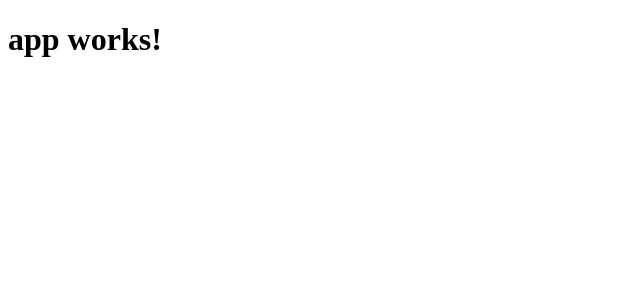
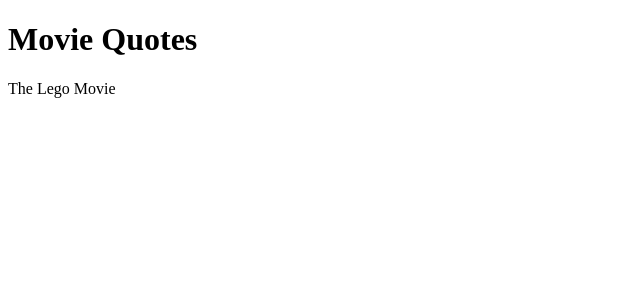
Before and after one commit to fisherds/ngfire-movie-quotes, an Angular app in the folder MovieQuotes/: page / in a window 1280 px wide. Shown: the top 300 px of the page, without its empty margins (0-640 px from the left). Built offline with nearby package versions, Linux system fonts and the light colour scheme.

Commit message:
Basic testing to make sure I'm ready go

```diff
--- a/MovieQuotes/src/app/app.component.html
+++ b/MovieQuotes/src/app/app.component.html
@@ -1,3 +1,4 @@
 <h1>
-  {{title}}
+  Movie Quotes
 </h1>
+{{movie}}
--- a/MovieQuotes/src/app/app.component.ts
+++ b/MovieQuotes/src/app/app.component.ts
@@ -6,5 +6,5 @@
   styleUrls: ['./app.component.css']
 })
 export class AppComponent {
-  title = 'app works!';
+  movie = 'The Lego Movie';
 }
```
Also changed, not shown: 1 other file (tests, documents, lock files or other folders).
